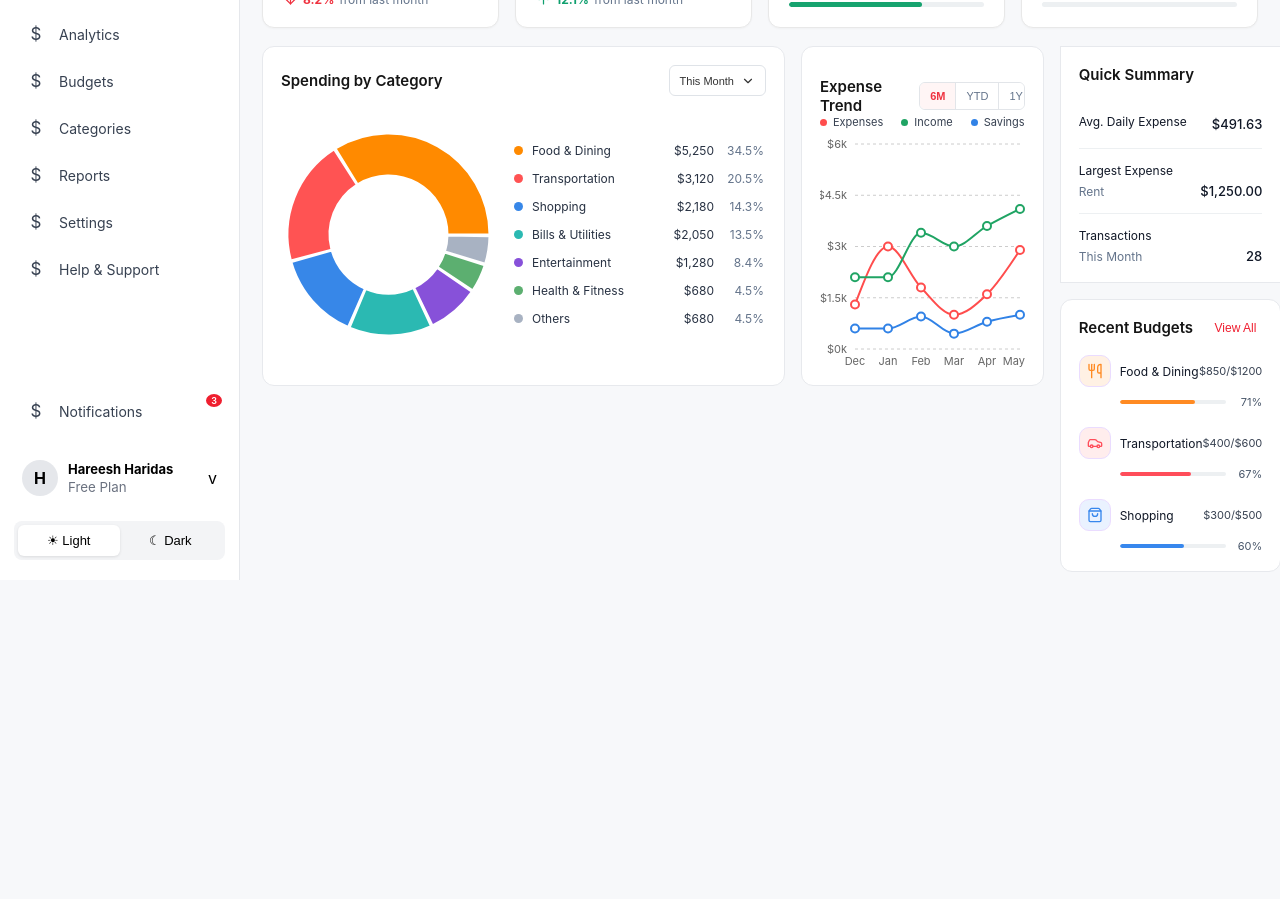
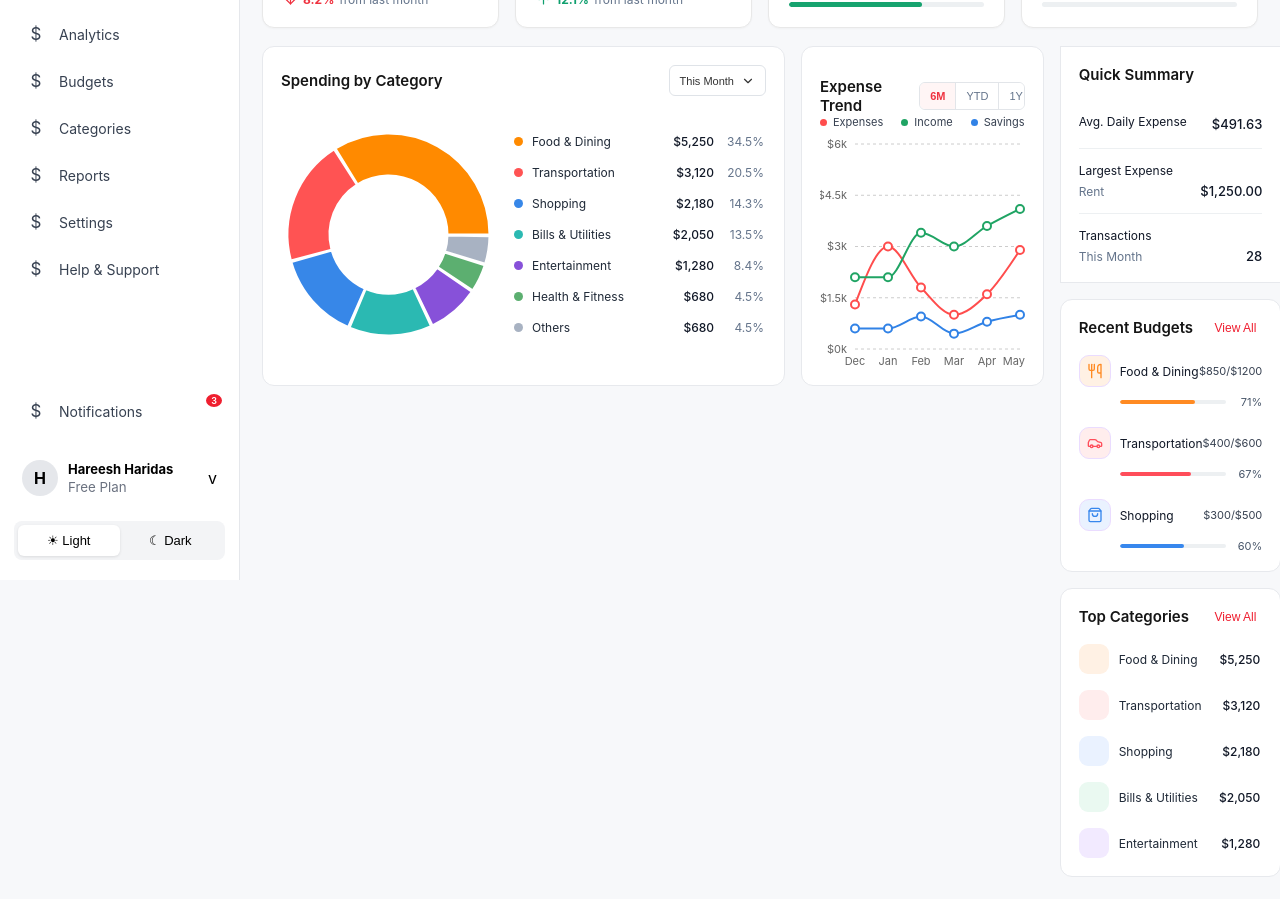
Before and after one commit to Hareesh-Haridas/SpendWise, a React (Vite) app: page / in a window 1280 px wide. Shown: the part 220-1119 px from the top of the page. Before the commit the page ends 814 px from the top, so only its background shows below. Built offline with nearby package versions, Linux system fonts and the light colour scheme.

Commit message:
feat: add top categories section

```diff
--- a/src/App.jsx
+++ b/src/App.jsx
@@ -6,6 +6,7 @@ import SpendingCategory from './components/SpendingCategory/SpendingCategory'
 import ExpenseTrend from './components/ExpenseTrend/ExpenseTrend'
 import QuickSummary from './components/QuickSummary/QuickSummary'
 import RecentBudgets from './components/RecentBudgets/RecentBudgets'
+import TopCategories from './components/TopCategories/TopCategories'
 
 function App() {
   return (
@@ -21,6 +22,7 @@ function App() {
             <div className='right-column'>
               <QuickSummary />
               <RecentBudgets />
+              <TopCategories />
             </div>
           </div>
         </div>
--- /dev/null
+++ b/src/components/TopCategories/TopCategories.css
@@ -0,0 +1,104 @@
+.top-categories {
+    background-color: #ffffff;
+    border: 1px solid #e7e9ed;
+    border-radius: 12px;
+    padding: 18px;
+}
+
+.top-categories-header {
+    display: flex;
+    align-items: center;
+    justify-content: space-between;
+    margin-bottom: 18px;
+}
+
+.top-categories-header h2 {
+    margin: 0;
+    font-size: 15px;
+    font-weight: 600;
+    color: #151515;
+}
+
+.top-categories-header button {
+    border: none;
+    background: none;
+    color: #ef1d2f;
+    font-size: 12px;
+    font-weight: 500;
+    cursor: pointer;
+}
+
+.category-list {
+    display: flex;
+    flex-direction: column;
+    gap: 16px;
+}
+
+.category-item {
+    display: flex;
+    align-items: center;
+    justify-content: space-between;
+    gap: 10px;
+}
+
+.category-info {
+    display: flex;
+    align-items: center;
+    gap: 10px;
+    min-width: 0;
+}
+
+.category-icon {
+    width: 30px;
+    height: 30px;
+    flex-shrink: 0;
+    border-radius: 9px;
+    display: flex;
+    align-items: center;
+    justify-content: center;
+}
+
+.category-icon.orange {
+    background-color: #fff1e4;
+
+    color: #ff8a22;
+}
+
+.category-icon.red {
+    background-color: #ffeded;
+
+    color: #ff4d5a;
+}
+
+.category-icon.blue {
+    background-color: #eaf2ff;
+
+    color: #3787ed;
+}
+
+.category-icon.green {
+    background-color: #eaf9f1;
+
+    color: #20a568;
+}
+
+.category-icon.purple {
+    background-color: #f2eaff;
+
+    color: #8846d8;
+}
+
+.category-name {
+    font-size: 12px;
+    color: #1f2937;
+    white-space: nowrap;
+    overflow: hidden;
+    text-overflow: ellipsis;
+}
+
+.category-amount {
+    font-size: 12px;
+    font-weight: 500;
+    color: #111827;
+    white-space: nowrap;
+}
--- /dev/null
+++ b/src/components/TopCategories/TopCategories.jsx
@@ -0,0 +1,74 @@
+import React from 'react'
+import {
+    Utensils,
+    Car,
+    ShoppingBag,
+    Receipt,
+    Gamepad2,
+    Icon
+} from 'lucide-react'
+import './TopCategories.css'
+
+function TopCategories() {
+    const categories = [{
+        name: 'Food & Dining',
+        amount: 5250,
+        color: 'orange',
+        icon: Utensils
+    },
+    {
+        name: 'Transportation',
+        amount: 3120,
+        color: 'red',
+        icon: Car
+    },
+    {
+        name: 'Shopping',
+        amount: 2180,
+        color: 'blue',
+        icon: ShoppingBag
+    },
+    {
+        name: 'Bills & Utilities',
+        amount: 2050,
+        color: 'green',
+        icon: Receipt
+    },
+    {
+        name: 'Entertainment',
+        amount: 1280,
+        color: 'purple',
+        icon: Gamepad2
+    }];
+    return (
+        <section className='top-categories'>
+            <div className='top-categories-header'>
+                <h2>Top Categories</h2>
+                <button>View All</button>
+            </div>
+            <div className='category-list'>
+                {categories.map((category) => {
+                    const categoryIcon = category.icon;
+                    return (
+                        <div className='category-item' key={category.name} >
+                            <div className='category-info'>
+                                <div className={`category-icon ${category.color}`}>
+                                    <categoryIcon size={15} />
+                                </div>
+                                <span className='category-name'>
+                                    {category.name}
+                                </span>
+                            </div>
+                            <span className='category-amount'>
+                                ${category.amount.toLocaleString()}
+                            </span>
+                        </div>
+
+                    )
+                })}
+            </div>
+        </section>
+    )
+}
+
+export default TopCategories
```
